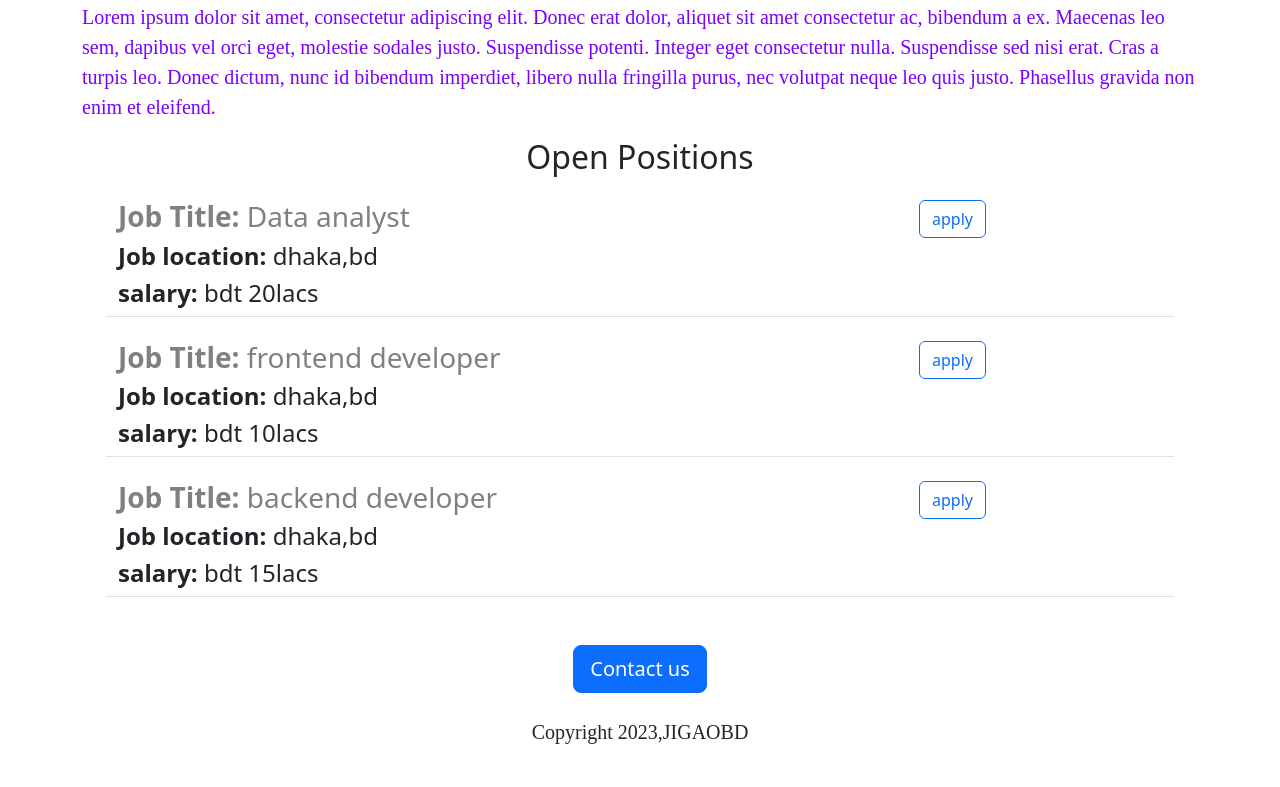
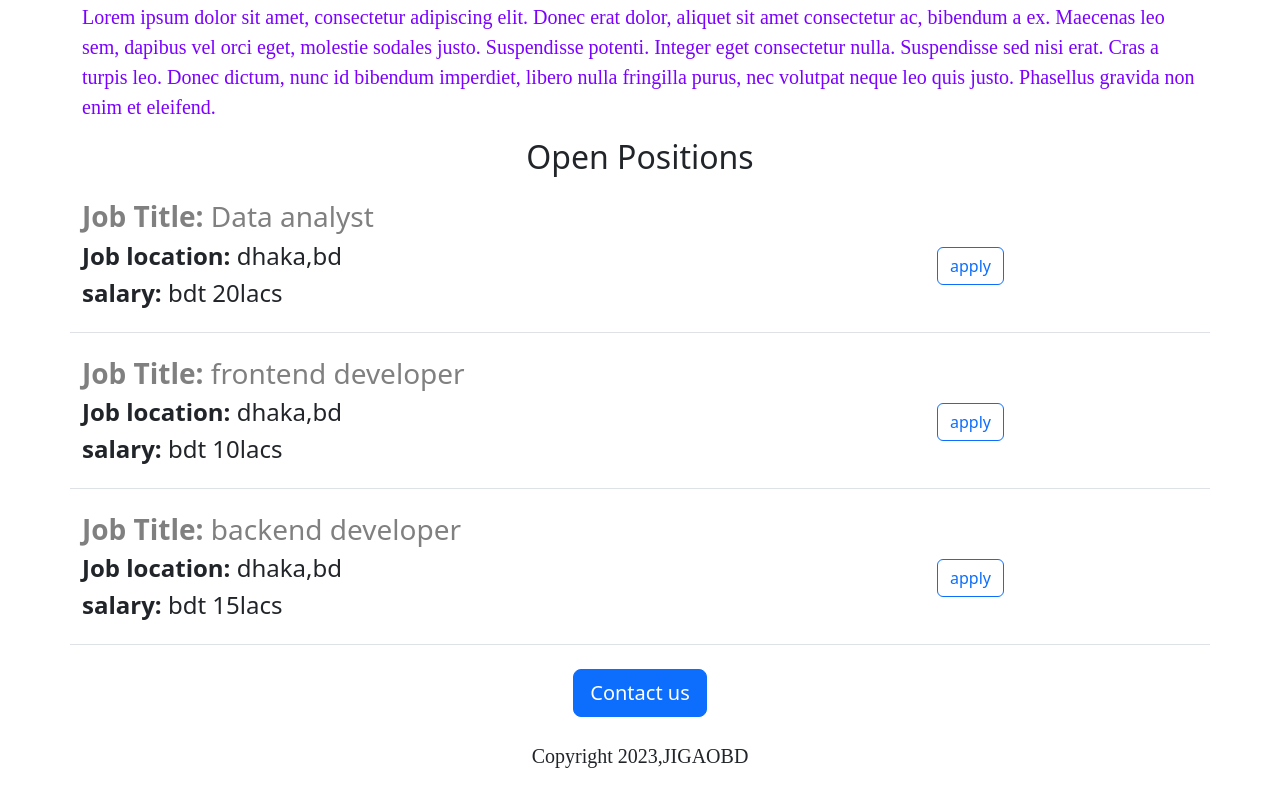
Before and after one commit to tanim26072000/flask_app_1, a Flask app: page / in a window 1280 px wide. Shown: the part 346-1133 px from the top of the page. Before the commit the page ends 1090 px from the top, so only its background shows below. Run offline with Flask 3, Linux system fonts and the light colour scheme.

Commit message:
routine commit

```diff
--- a/app.py
+++ b/app.py
@@ -1,4 +1,4 @@
-from flask import Flask, render_template
+from flask import Flask, render_template,jsonify
 
 app = Flask(__name__)
 
@@ -26,6 +26,9 @@ jobs= [
 @app.route('/')
 def hello():
     return render_template('home.html',jobs= jobs,com_name= 'JIGAOBD')
+@app.route('/api/jobs')
+def list_jobs():
+    return jsonify(jobs)
 
 
 if __name__ == '__main__':
--- a/templates/jobitem.html
+++ b/templates/jobitem.html
@@ -1,13 +1,15 @@
-<div class="border-bottom m-4 mb-4 row">
+<div class="border-bottom mt-4 row">
   <div class="col-9">
     <h3 style="color: gray"><b>Job Title: </b>{{job['title']}}</h3>
     {% if 'location' in job %}
     <h4><b>Job location: </b>{{job['location']}}</h4>
     {% endif %} {%if 'salary' in job%}
-    <h4><b>salary: </b>{{job['salary']}}</h4>
+    <div class="mb-4">
+      <h4><b>salary: </b>{{job['salary']}}</h4>
+    </div>
     {%endif%}
   </div>
-  <div class="mb-4 col-3">
+  <div class="col-3 text-align:center align-self-center">
     <button class="btn btn-outline-primary">apply</button>
   </div>
 </div>
```
